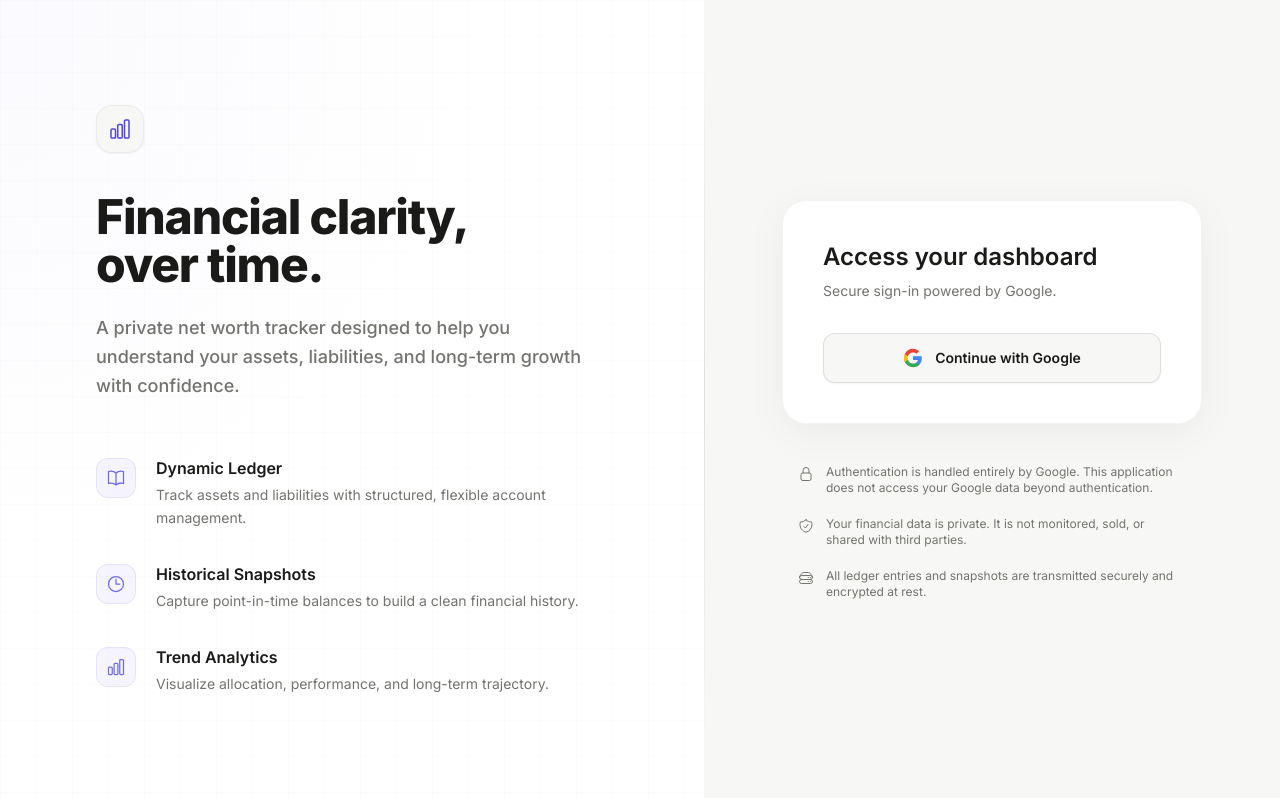
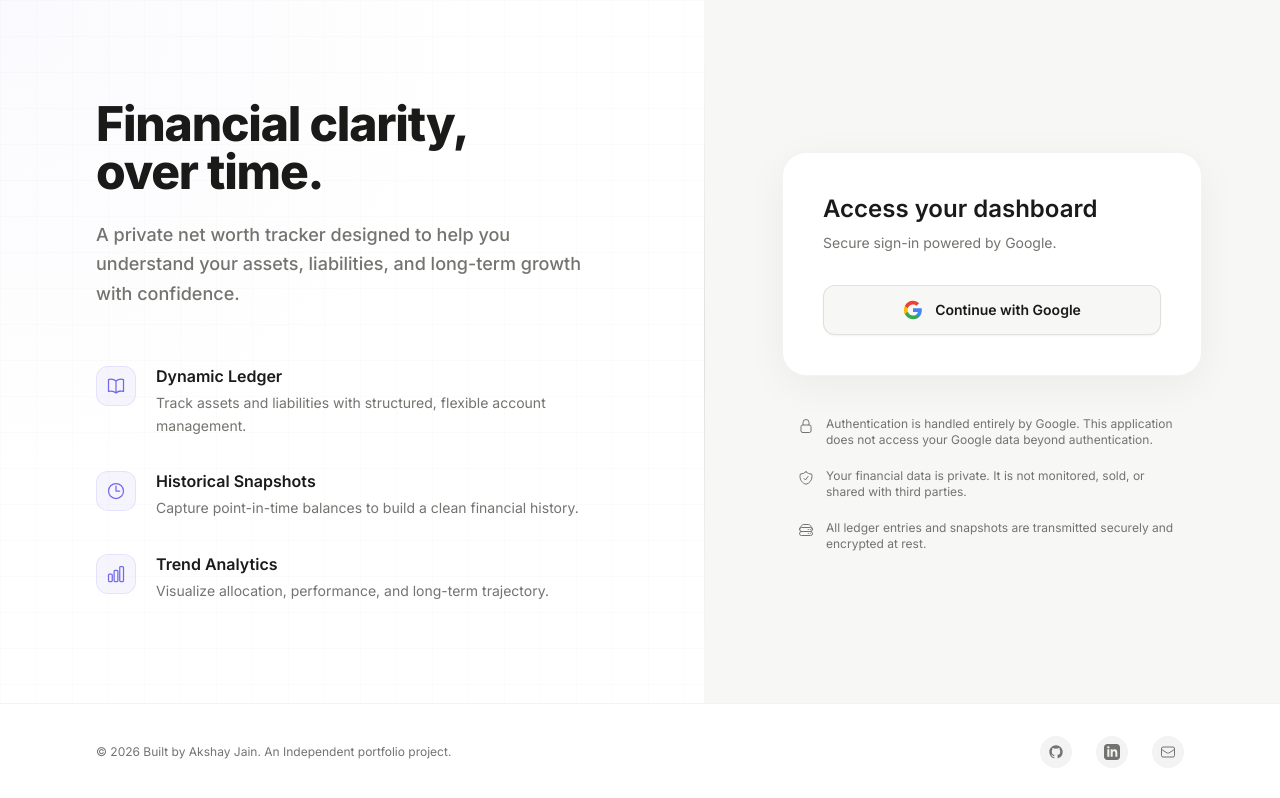
Before and after one commit to idealidler/net-worth-tracker, a React (Vite) app: page / in a window 1280 px wide. Built offline with nearby package versions, Linux system fonts and the light colour scheme; no server answers.

Commit message:
Updated the login page

```diff
--- a/src/components/LoginPage.jsx
+++ b/src/components/LoginPage.jsx
@@ -8,7 +8,8 @@ import {
   ClockIcon,
   ShieldCheckIcon,
   LockClosedIcon,
-  ServerStackIcon
+  ServerStackIcon,
+  EnvelopeIcon
 } from '@heroicons/react/24/outline';
 
 const Login = () => {
@@ -59,7 +60,10 @@ const Login = () => {
   ];
 
   return (
-    <div className="min-h-screen flex flex-col lg:flex-row bg-background text-text selection:bg-primary/30 font-sans">
+    <div className="min-h-screen flex flex-col bg-background text-text selection:bg-primary/30 font-sans">
+
+      {/* MAIN SPLIT CONTAINER */}
+      <div className="flex-1 flex flex-col lg:flex-row relative">
 
         {/* LEFT SIDE */}
         <div className="w-full lg:w-[55%] bg-surface flex flex-col justify-center px-8 sm:px-16 lg:px-24 py-16 lg:py-0 relative overflow-hidden">
@@ -74,9 +78,7 @@ const Login = () => {
             transition={{ duration: 0.6 }}
             className="relative z-10 max-w-xl"
           >
-          <div className="w-12 h-12 bg-background rounded-2xl flex items-center justify-center mb-10 border border-text/5 shadow-sm">
-            <ChartBarIcon className="w-6 h-6 text-primary" />
-          </div>
+
 
             <h1 className="text-4xl sm:text-5xl font-extrabold text-text tracking-tight mb-6 leading-tight">
               Financial clarity,
@@ -211,6 +213,23 @@ const Login = () => {
           </motion.div>
         </div>
       </div>
+
+      {/* FOOTER */}
+      <footer className="bg-surface border-t border-text/5 py-8 px-8 sm:px-16 lg:px-24 z-10 relative">
+        <div className="max-w-7xl mx-auto flex flex-col md:flex-row justify-between items-center gap-6 text-xs text-text-muted">
+          <div>
+            © 2026 Built by Akshay Jain. An Independent portfolio project.
+          </div>
+
+          <div className="flex items-center gap-6">
+            <a href="https://github.com/idealidler" target="_blank" rel="noopener noreferrer" className="p-2 bg-text/5 rounded-full text-text-muted hover:text-text hover:bg-text/10 transition-all"><svg className="w-4 h-4" fill="currentColor" viewBox="0 0 24 24"><path fillRule="evenodd" d="M12 2C6.477 2 2 6.484 2 12.017c0 4.425 2.865 8.18 6.839 9.504.5.092.682-.217.682-.483 0-.237-.008-.868-.013-1.703-2.782.605-3.369-1.343-3.369-1.343-.454-1.158-1.11-1.466-1.11-1.466-.908-.62.069-.608.069-.608 1.003.07 1.531 1.032 1.531 1.032.892 1.53 2.341 1.088 2.91.832.092-.647.35-1.088.636-1.338-2.22-.253-4.555-1.113-4.555-4.951 0-1.093.39-1.988 1.029-2.688-.103-.253-.446-1.272.098-2.65 0 0 .84-.27 2.75 1.026A9.564 9.564 0 0112 6.844c.85.004 1.705.115 2.504.337 1.909-1.296 2.747-1.027 2.747-1.027.546 1.379.202 2.398.1 2.651.64.7 1.028 1.595 1.028 2.688 0 3.848-2.339 4.695-4.566 4.943.359.309.678.92.678 1.855 0 1.338-.012 2.419-.012 2.747 0 .268.18.58.688.482A10.019 10.019 0 0022 12.017C22 6.484 17.522 2 12 2z" clipRule="evenodd" /></svg></a>
+            <a href="https://www.linkedin.com/in/akshayjain128/" target="_blank" rel="noopener noreferrer" className="p-2 bg-text/5 rounded-full text-text-muted hover:text-[#0A66C2] hover:bg-[#0A66C2]/10 transition-all"><svg className="w-4 h-4" fill="currentColor" viewBox="0 0 24 24"><path fillRule="evenodd" d="M19 0h-14c-2.761 0-5 2.239-5 5v14c0 2.761 2.239 5 5 5h14c2.762 0 5-2.239 5-5v-14c0-2.761-2.238-5-5-5zm-11 19h-3v-11h3v11zm-1.5-12.268c-.966 0-1.75-.79-1.75-1.764s.784-1.764 1.75-1.764 1.75.79 1.75 1.764-.783 1.764-1.75 1.764zm13.5 12.268h-3v-5.604c0-3.368-4-3.113-4 0v5.604h-3v-11h3v1.765c1.396-2.586 7-2.777 7 2.476v6.759z" clipRule="evenodd" /></svg></a>
+            <a href="mailto:akshayjain128@gmail.com" className="p-2 bg-text/5 rounded-full text-text-muted hover:text-primary hover:bg-primary/10 transition-all"><EnvelopeIcon className="w-4 h-4" /></a>
+          </div>
+        </div>
+      </footer>
+
+    </div>
   );
 };
 
```
Also changed, not shown: 2 other files (tests, documents, lock files or other folders). Lines whose indentation alone changed are shown as unchanged.
